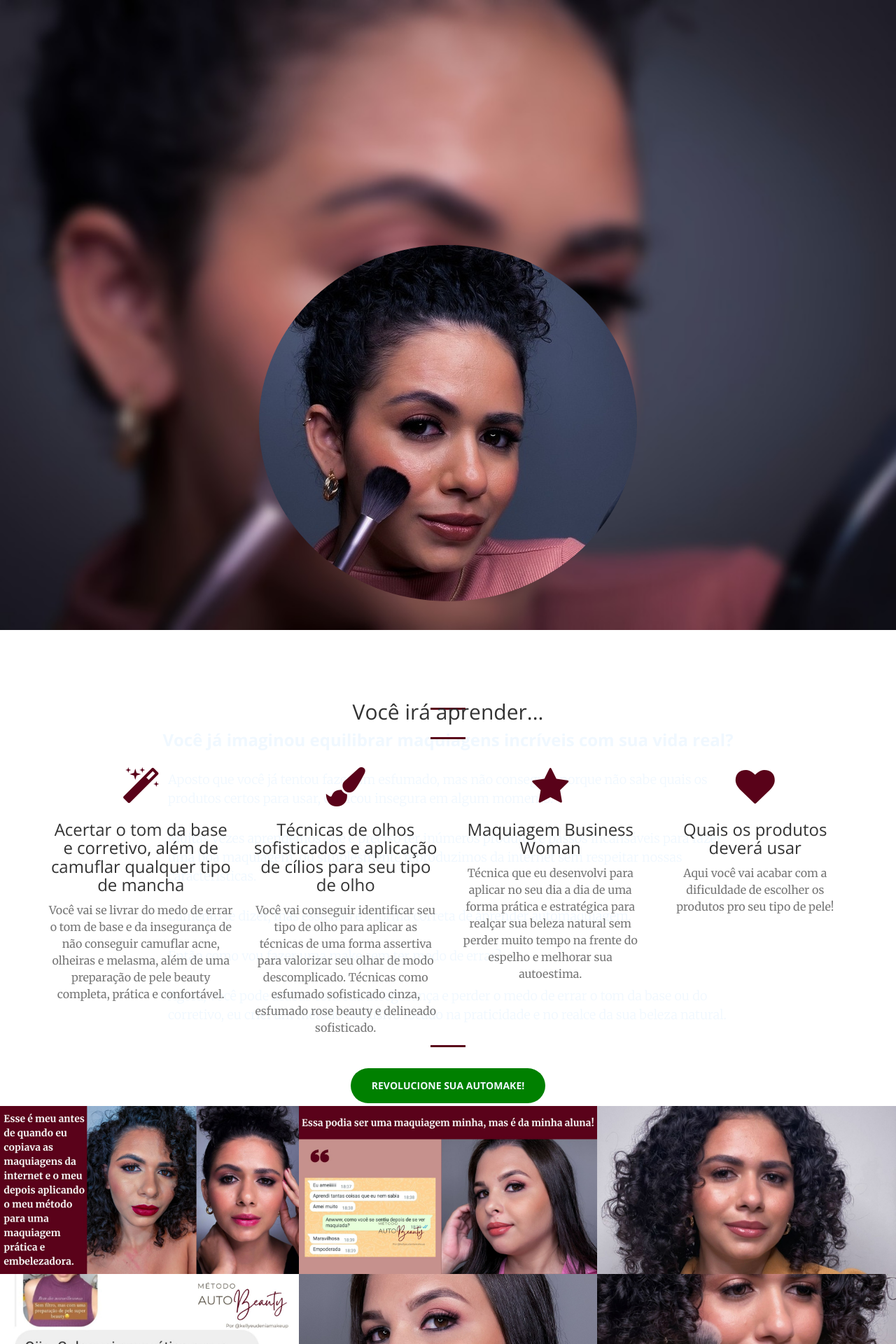
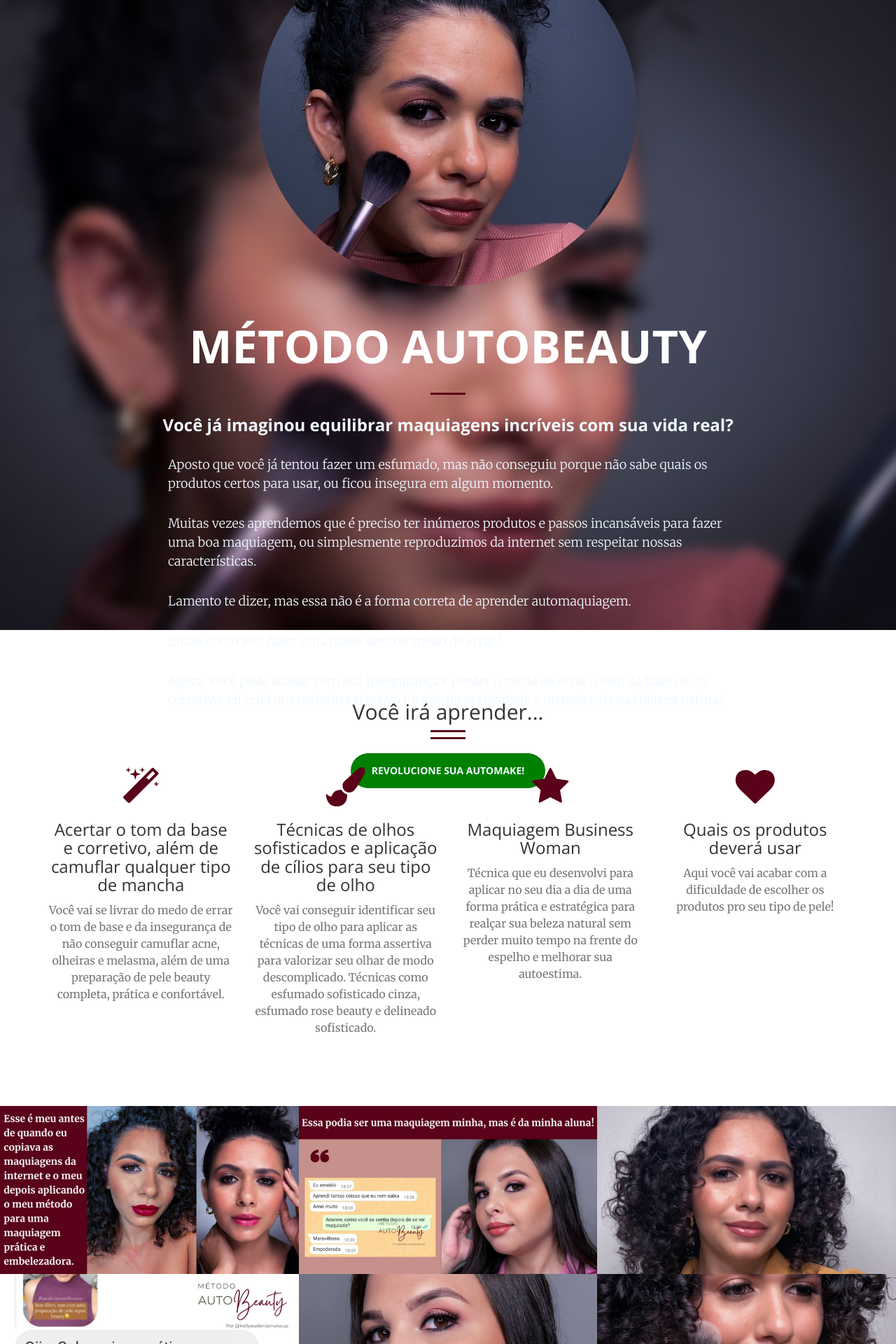
Before and after one commit to kellyeudenia/business-woman, a Jekyll site: the page built from index.html, in a window 1280 px wide. Shown: the top 1920 px of the page at 70% size. Built offline with Jekyll 4.4.1, drawn with Linux system fonts in a browser that asks for light colours.

Commit message:
Setup para a página de vendas.

```diff
--- a/_includes/header.html
+++ b/_includes/header.html
@@ -1,5 +1,5 @@
 <header>
-    <div class="header-content" style="  display: block; height: 100px; margin: -100px 0 0; ">
+    <div class="header-content" style="  display: block; height: 1000px; margin: -100px 0 0; ">
         <div class="header-content-inner" >
             <img src="img/profile/me.jpg" class="img-responsive"  style="border-radius: 50%; margin: 5% auto;" alt="Imagem de Eudenia Makeup segurando um pincel">
             <h1>MÉTODO AUTOBEAUTY</h1>
```
